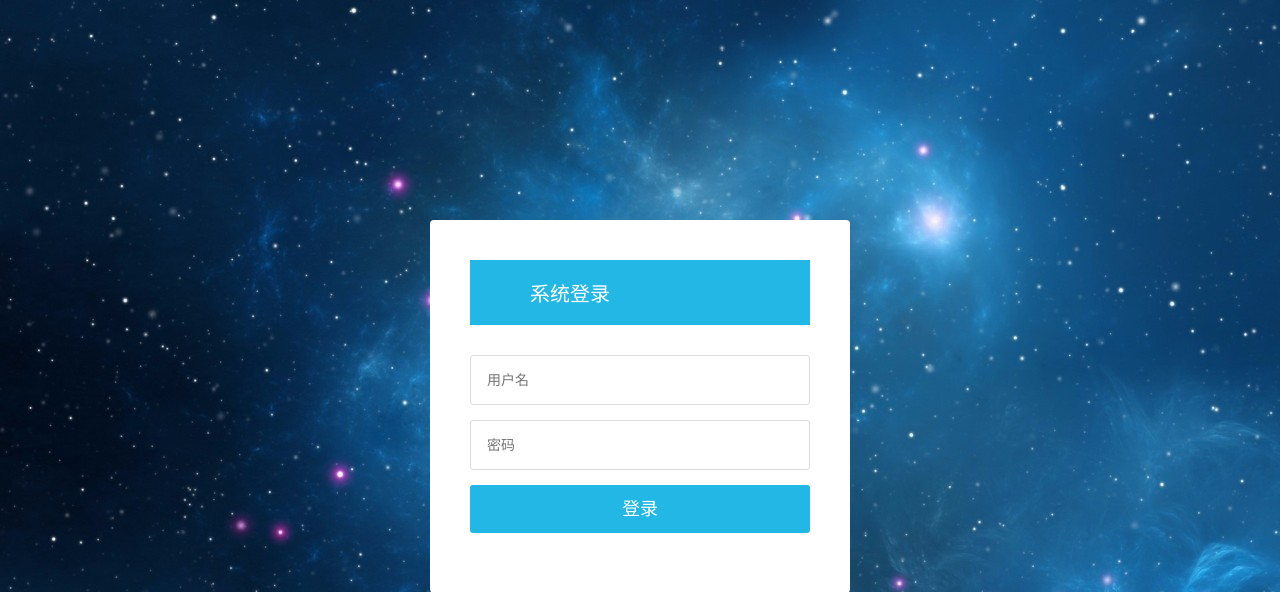
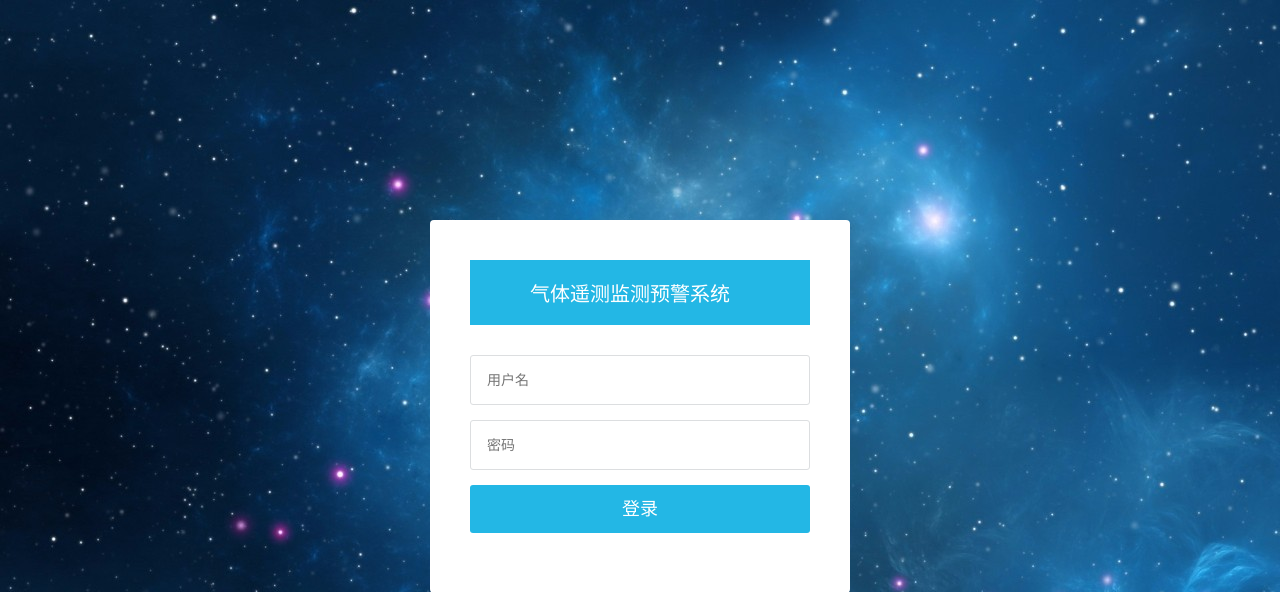
Before and after one commit to jinxichang066/jinxichang066House, a Spring Boot app: page /login.html in a window 1280 px wide. Shown: the top 592 px of the page. Run offline with Spring Boot 4, Linux system fonts and the light colour scheme.

```diff
--- a/src/main/resources/static/login.html
+++ b/src/main/resources/static/login.html
@@ -11,7 +11,7 @@
 <body class="login-bg">
 
     <div class="login">
-        <div class="message">系统登录</div>
+        <div class="message">气体遥测监测预警系统</div>
         <div id="darkbannerwrap"></div>
         <form method="post" class="layui-form" >
             <input name="username" placeholder="用户名"  type="text" lay-verify="required" class="layui-input" >
```
